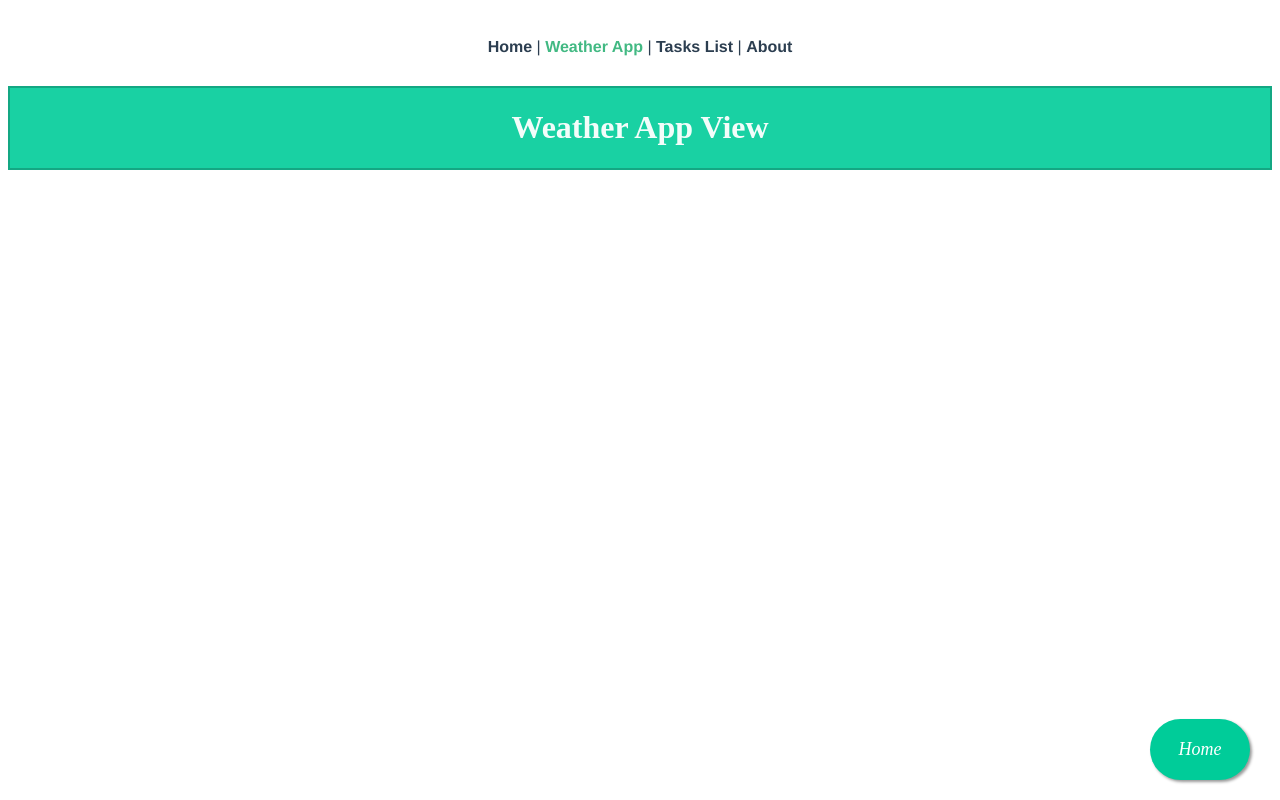
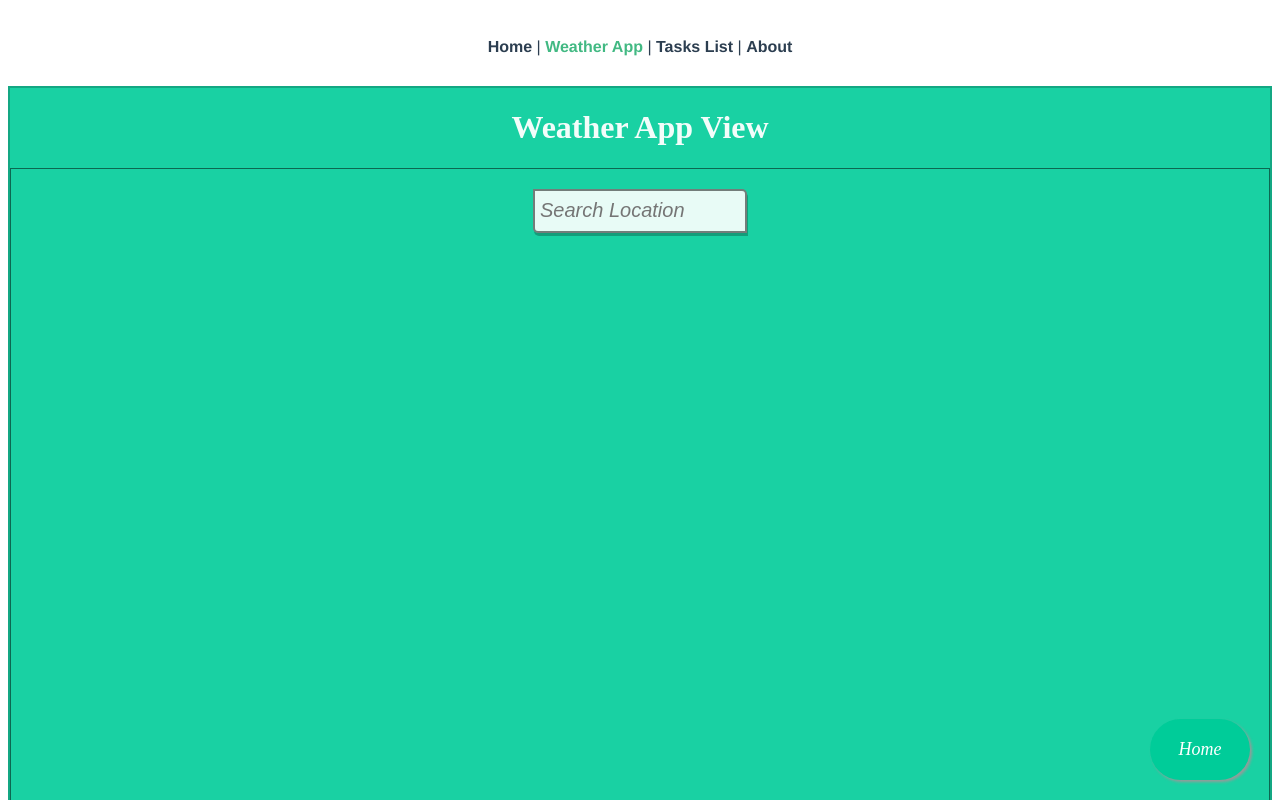
Before and after one commit to umangcodes/wanderer, a Vue app in the folder milestoneproject/: page /WeatherApp in a window 1280 px wide. Shown: the top 800 px of the page. Built offline with nearby package versions, Linux system fonts and the light colour scheme.

Commit message:
backgorund color changed for search box

```diff
--- a/milestoneproject/src/views/WeatherApp.vue
+++ b/milestoneproject/src/views/WeatherApp.vue
@@ -2,6 +2,11 @@
   <div class="page">
     <div class="home">
       <h1>Weather App View</h1>
+      <div class="weather-app">
+        <div class="search">
+          <input type="text" placeholder="Search Location" class="search-bar" />
+        </div>
+      </div>
     </div>
     <HomeButton />
   </div>
@@ -17,3 +22,39 @@ export default {
   },
 };
 </script>
+
+<style scoped>
+.search {
+  display: flex;
+  justify-content: center;
+}
+.search .search-bar {
+  display: flex;
+  justify-content: center;
+  width: 200px;
+  height: 30px;
+  background-color: rgba(255, 255, 255, 0.9);
+  border: 2px solid rgba(0, 0, 0, 0.5);
+  border-radius: 0px 5px;
+  padding: 5px;
+  margin: 20px;
+  font-size: 20px;
+  color: rgba(255, 255, 255, 0.95);
+  box-shadow: none;
+  font-style: italic;
+  box-shadow: 1px 3px rgba(0, 0, 0, 0.25);
+}
+
+.search-bar:focus {
+  background-color: rgba(255, 255, 255, 0.9);
+  border: 2px solid rgba(0, 0, 0, 0.5);
+  border-radius: 15px 0px;
+  outline: none;
+  box-shadow: 1px 3px rgba(0, 0, 0, 0.5);
+  font-style: italic;
+}
+.weather-app {
+  border: 1px solid rgba(0, 0, 0, 0.5);
+  height: 100vh;
+}
+</style>
```
